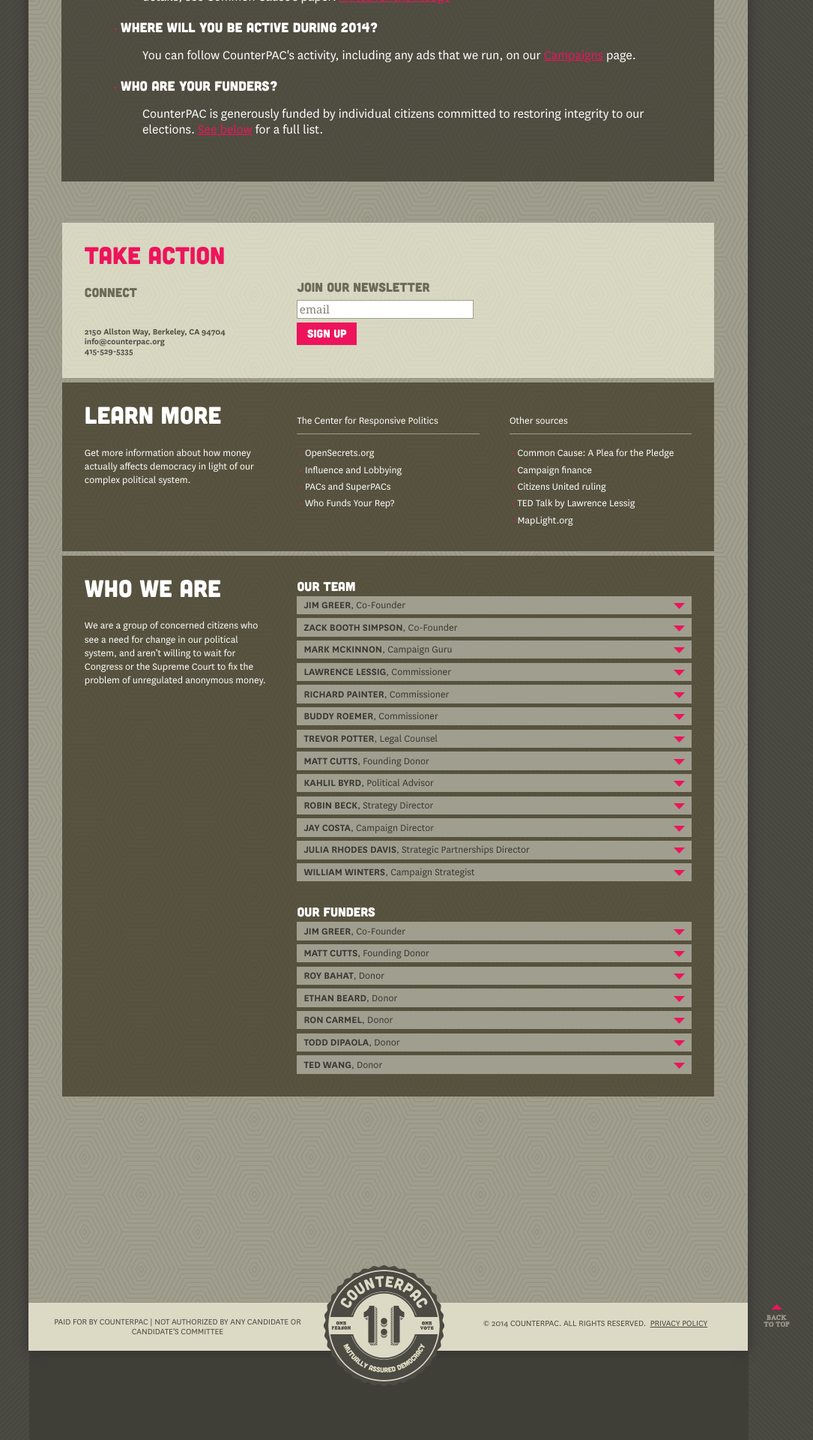
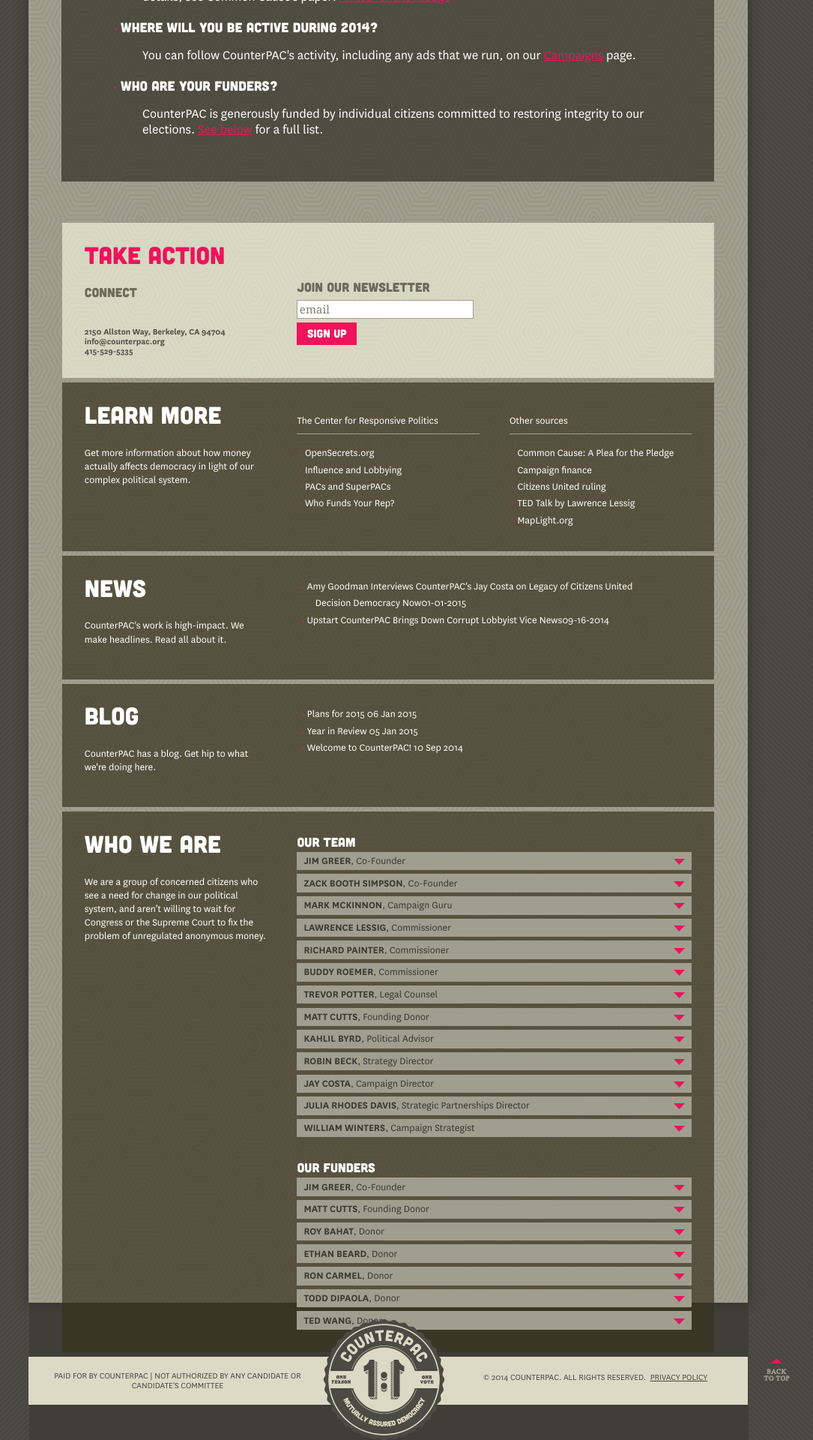
Before and after one commit to counterpac/counterpac.github.io, a Jekyll site: the page built from index.html, in a window 1280 px wide. Shown: the part 4209-6129 px from the top of the page at 75% size, without its empty margins (122-1207 px from the left). Built offline with Jekyll 4.4.1, drawn with Linux system fonts in a browser that asks for light colours; nearby versions of some CDN libraries; comment, search, counter and statistics services are not loaded; before the commit the page ends 6057 px from its top, so only the background shows below that.

Commit message:
Blog loop on homepage and JS to update News on homepage

```diff
--- a/css/styles.css
+++ b/css/styles.css
@@ -381,6 +381,9 @@
 	margin-right:5%;
 	text-align:left;
 	color:#FFFFFF;
+}
+.tricolumn.double {
+	width: 60%;
 }
 .tricolumn p, .tricolumn li, .list_title {
 	font:1.4em/1.3em 'National-Book', Arial, Helvetica, sans-serif;
--- a/index.html
+++ b/index.html
@@ -570,7 +570,46 @@
                 <li><a href="http://maplight.org" target="_blank">MapLight.org</a></li>
               </ul>
             </div>
+      </div>  <!-- end section 4 -->
+
+      <!-- section 5 -->
+      <div id="section_five" class="inner_container section_container clearfix">
+        <div class="block_container clearfix">
+          <div id="homepage_news" class="section_four_inner_dark clearfix">
+            <div class="tricolumn">
+              <h3>News</h3>
+              <p>CounterPAC's work is high-impact. We make headlines. <a href="/news">Read all about it.</a></p>
+            </div>
+            <div class="tricolumn double">
+              <ul id="frontpage_news">
+                <!-- top 5 loaded in dynamically with js from the news page -->
+              </ul>
+            </div>
           </div>
+
+
+      <!-- section 6 -->
+      <div id="section_six" class="inner_container section_container clearfix">
+        <div class="block_container clearfix">
+          <div id="homepage_news" class="section_four_inner_dark clearfix">
+            <div class="tricolumn">
+              <h3>Blog</h3>
+              <p>CounterPAC has a blog. Get hip to what we're doing here.</a></p>
+            </div>
+            <div class="tricolumn double">
+              <ul id="frontpage_blog">
+                {% for post in site.posts limit:5 %}
+                  <li>
+                    <a class="post-title" href="{{ post.url }}">{{ post.title }}</a>
+                    <span class="post-date">{{ post.date | date_to_string }}</span>
+                  </li>
+                {% endfor %}
+              </ul>
+            </div>
+          </div>
+
+
+
           <div id="who_we_are" class="section_four_inner_dark clearfix">
             <div class="tricolumn">
               <h3>Who we are</h3>
--- a/js/custom_scripts.js
+++ b/js/custom_scripts.js
@@ -129,6 +129,44 @@
   		 $('.nav_item').removeClass('selected');
 	}, {offset:"-30%"});
 
+
+/* Get news for homepage */
+
+
+// $.get( "/news/index.html #take_action", function( data ) {
+//   $( "#footer" ).html( data );
+//   console.log(data);
+//   alert( "Load was performed." );
+// });
+
+$("#frontpage_news").append("<div id='tempdiv' style='display:none'></div>");
+
+$("#tempdiv").load("news/index.html .news-index tr", function(){
+
+	$("#tempdiv tr").each(function(i){
+
+		if (i == 0) { /* nothing */ }
+		if (i == 1 | i == 2 | i == 3 | i == 4 | i == 5 ) {
+			console.log("this is number " + i + " yo!");
+
+			var date = $(this).children('td:first').text();
+			var title = $(this).children('td:nth-child(2)').html();
+			var outlet = $(this).children('td:nth-child(3)').html();
+			console.log(title + ", " + outlet + " " + date);
+
+			var linkitem = $("<li></li>");
+			linkitem.addClass('news_link');
+			linkitem.append('<span class="press-title">' + title + '</span>');
+			linkitem.append('<span class="brand">' + outlet + '</span>');
+			linkitem.append('<span class="date">' + date + '</span>');
+			$("#frontpage_news").append(linkitem);
+		}
+
+	});
+
+});
+
+console.log();
 
 });
 
```
